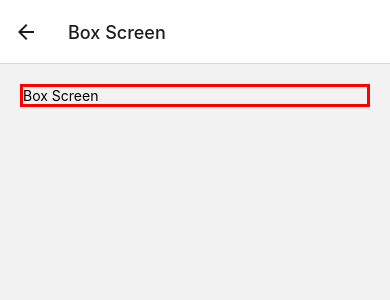
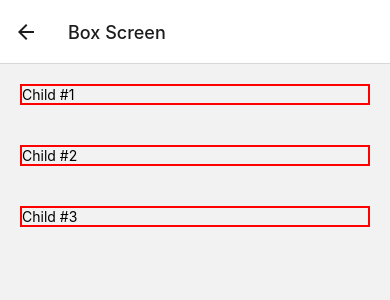
Before and after one commit to DavinderSingh-ds/Training_React_Native_App, a React Native app: screen /BoxScr in a window 390 px wide. Shown: the top 300 px of the page. Built offline with nearby package versions, Linux system fonts and the light colour scheme.

Commit message:
alignItems With Flex

```diff
--- a/src/screens/BoxScreen.js
+++ b/src/screens/BoxScreen.js
@@ -1,11 +1,12 @@
 import React from 'react';
 import {Text,View,StyleSheet} from 'react-native';
-import ColorCounter from '../components/ColorCounter';
 
 const BoxScreen = () => {
     return (
         <View styles={styles.viewStyle}>
-            <Text style={styles.textStyle}>Box Screen</Text>
+            <Text style={styles.textStyle}>Child #1</Text>
+            <Text style={styles.textStyle}>Child #2</Text>
+            <Text style={styles.textStyle}>Child #3</Text>
         </View>
     );
 
@@ -14,10 +15,13 @@
 const styles = StyleSheet.create({
     viewStyle: {
         borderWidth: 2,
-        borderColor: 'black'
+        borderColor: 'black',
+        alignItems: 'flex-start',
+        // alignItems: 'flex-end',
+        // alignItems: 'center',
     },
     textStyle: {
-        borderWidth: 3,
+        borderWidth: 2,
         borderColor: 'red',
         color: 'black',
         // marginVertical: 20,
```
